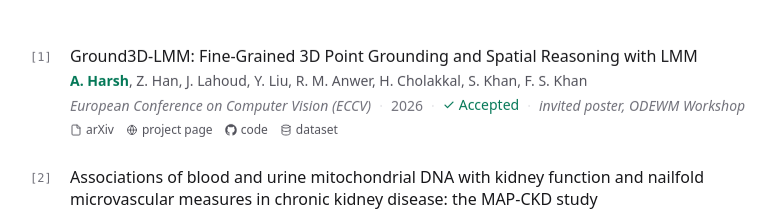
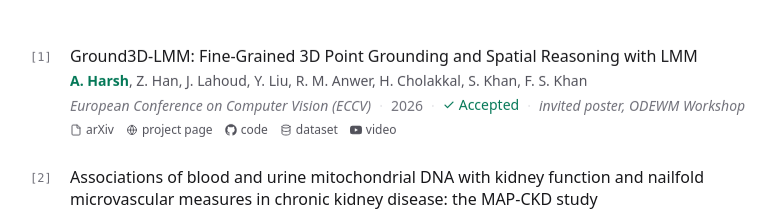
Before and after one commit to AmolHarsh/AmolHarsh.github.io, a Next.js app: page / in a window 1280 px wide. Shown: the part 1630-1842 px from the top of the page, without its empty margins (250-1026 px from the left). Built offline with nearby package versions, Linux system fonts and the light colour scheme.

Commit message:
Add Ground3D-LMM presentation video link
Links the ECCV 2026 talk video from both the publication entry and the
project entry, with a play-button glyph.

```diff
--- a/components/Icons.tsx
+++ b/components/Icons.tsx
@@ -66,6 +66,12 @@ export function PinIcon({ className = "h-4 w-4" }: P) {
 export function LinkGlyph({ label, className = "h-3 w-3" }: { label: string; className?: string }) {
   const l = label.toLowerCase();
   if (l.includes("code") || l.includes("github")) return <GitHubIcon className={className} />;
+  if (l.includes("video") || l.includes("talk") || l.includes("youtube"))
+    return (
+      <svg viewBox="0 0 24 24" fill="currentColor" aria-hidden="true" className={`${base} ${className}`}>
+        <path d="M23.5 6.2a3 3 0 0 0-2.1-2.1C19.5 3.6 12 3.6 12 3.6s-7.5 0-9.4.5A3 3 0 0 0 .5 6.2C0 8.1 0 12 0 12s0 3.9.5 5.8a3 3 0 0 0 2.1 2.1c1.9.5 9.4.5 9.4.5s7.5 0 9.4-.5a3 3 0 0 0 2.1-2.1c.5-1.9.5-5.8.5-5.8s0-3.9-.5-5.8ZM9.6 15.6V8.4l6.3 3.6-6.3 3.6Z" />
+      </svg>
+    );
   if (l.includes("dataset"))
     return (
       <svg
--- a/content/data.ts
+++ b/content/data.ts
@@ -44,6 +44,7 @@ export const projects = [
       { label: "project page", href: "https://amolharsh.github.io/ground3d-lmm/" },
       { label: "code", href: "https://github.com/AmolHarsh/ground3d-lmm" },
       { label: "dataset", href: "https://huggingface.co/datasets/amolharsh/Ground3D_Dataset" },
+      { label: "video", href: "https://www.youtube.com/watch?v=UNkMmEFEBqQ" },
     ],
   },
   {
@@ -161,6 +162,7 @@ export const publications = [
         label: "dataset",
         href: "https://huggingface.co/datasets/amolharsh/Ground3D_Dataset",
       },
+      { label: "video", href: "https://www.youtube.com/watch?v=UNkMmEFEBqQ" },
     ],
   },
   {
```
